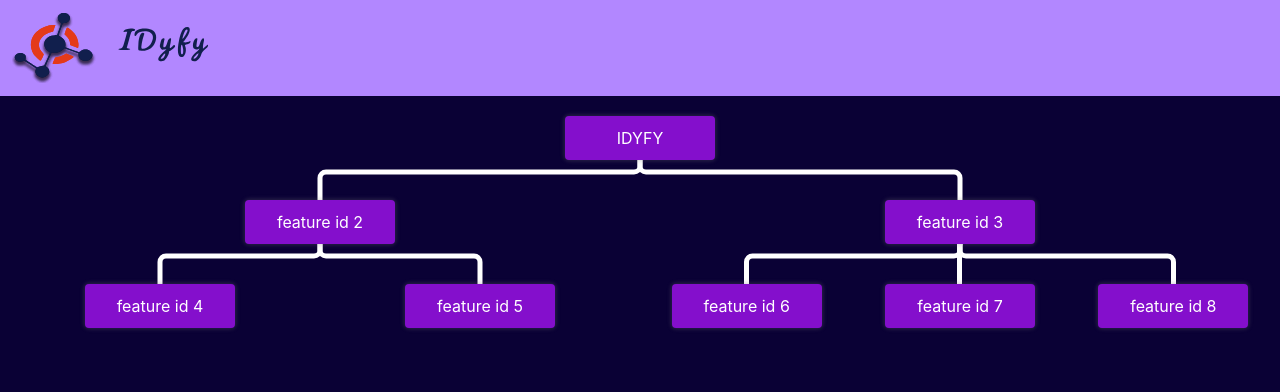
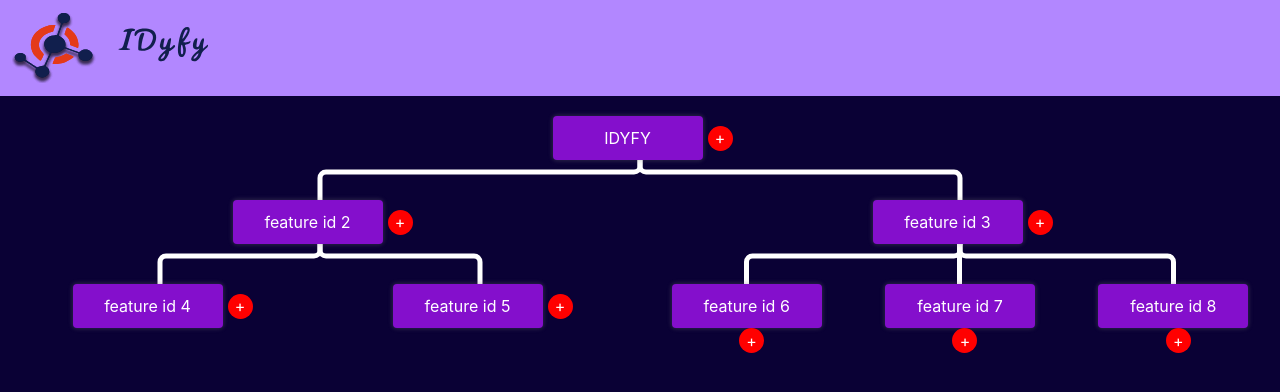
Before and after one commit to srinivass2000/IDyfy, a React (Create React App) app in the folder client/: page /graph_3 in a window 1280 px wide. Shown: the top 392 px of the page. Built offline with nearby package versions, Linux system fonts and the light colour scheme; sample sign-in values are in the browser's storage.

Commit message:
Tree hide and show feature halfway

```diff
--- a/client/src/components/graph/graph_3.js
+++ b/client/src/components/graph/graph_3.js
@@ -2,7 +2,7 @@ import React, { useEffect, useState } from "react";
 import Graph_3_Iterate from "./graph_3_iterate_root";
 import "./lib/treestyle.css";
 const Graph_3 = () => {
-  const Data = [
+  let Data = [
     { id: 1, parentid: "root", descp: "IDYFY" },
     { id: 2, parentid: 1, descp: "feature id 2" },
     { id: 3, parentid: 1, descp: "feature id 3" },
@@ -12,20 +12,36 @@ const Graph_3 = () => {
     { id: 7, parentid: 3, descp: "feature id 7" },
     { id: 8, parentid: 3, descp: "feature id 8" },
   ];
-  const allLinks = [
-    ["path1", "1", "2"],
-    ["path2", "1", "3"],
-    ["path3", "2", "4"],
-    ["path4", "2", "5"],
-    ["path5", "3", "6"],
-    ["path6", "3", "7"],
-    ["path7", "3", "8"],
-  ];
+  const [allLinks, SetAllLinks] = useState([]);
+  // let allLinks = [];
+  let ShowHideArray = new Array(Data.length).fill(0);
+  ShowHideArray[0] = 1;
   const [TreeData, SetTreeData] = useState(Data);
-
+  const Clicked = (p) => {
+    console.log("Clicked on item " + p);
+    if (ShowHideArray[p] === 0) {
+      ShowHideArray[p] = 1;
+    } else {
+      ShowHideArray[p] = 0;
+    }
+    console.log(ShowHideArray);
+    // SetTreeData([
+    //   { id: 1, parentid: "root", descp: "IDYFY" },
+    //   { id: 2, parentid: 1, descp: "feature id 2" },
+    //   { id: 3, parentid: 1, descp: "feature id 3" },
+    //   { id: 4, parentid: 2, descp: "feature id 4" },
+    //   { id: 5, parentid: 2, descp: "feature id 5" },
+    // ]);
+  };
   let pathNumber = 1,
     strokeWidth = "5px",
     strokeColor = "#FFFFFfff";
+
+  function generatepath() {
+    TreeData.map((data, key) => {
+      key == 0 ? <></> : allLinks.push(["path" + key, data.parentid, data.id]);
+    });
+  }
 
   const path = () => {
     let newpath = document.createElementNS(
@@ -43,6 +59,7 @@ const Graph_3 = () => {
 
   function connectCard() {
     let svg = document.getElementById("tree__svg-container__svg");
+    generatepath();
     for (let i = 0; allLinks.length > i; i++) {
       path();
     }
@@ -156,7 +173,7 @@ const Graph_3 = () => {
 
   useEffect(() => {
     connectCard();
-  });
+  }, [TreeData]);
   return (
     <div>
       <div>
@@ -194,13 +211,32 @@ const Graph_3 = () => {
                   </li>
                   <li>Hide/Show Children</li>
                 </ul>
+                <button
+                  className="HideShow relative"
+                  onClick={() => Clicked(1)}
+                  style={{
+                    color: "white",
+                    backgroundColor: "red",
+                    height: "25px",
+                    width: "25px",
+                    right: "-5px",
+                    borderRadius: "20px",
+                  }}
+                >
+                  +
+                </button>
               </div>
             </div>
             <div
               id="from_tree__container__step__card__first"
               className="tree__container__branch"
             >
-              <Graph_3_Iterate tree={TreeData} id={1} pathno={1} />
+              <Graph_3_Iterate
+                tree={TreeData}
+                id={1}
+                pathno={1}
+                Clicked={Clicked}
+              />
             </div>
           </div>
         </div>
--- a/client/src/components/graph/graph_3_iterate_children.js
+++ b/client/src/components/graph/graph_3_iterate_children.js
@@ -67,13 +67,30 @@ const Graph_3_iterate_children = (props) => {
                       Add Sibling
                     </a>
                   </li>
+                  <li>
+                    <a className="dropdown-item">Show/Hide Children </a>
+                  </li>
                 </ul>
+                <button
+                  className="HideShow relative"
+                  onClick={() => props.Clicked(item.id)}
+                  style={{
+                    color: "white",
+                    backgroundColor: "red",
+                    height: "25px",
+                    width: "25px",
+                    right: "-5px",
+                    borderRadius: "20px",
+                  }}
+                >
+                  +
+                </button>
               </div>
               {/* {path()} */}
               <Graph_3_iterate_children
                 tree={TreeData}
                 id={item.id}
-                // pathno={pathNumber}
+                Clicked={props.Clicked}
               />
             </div>
           ) : (
--- a/client/src/components/graph/graph_3_iterate_root.js
+++ b/client/src/components/graph/graph_3_iterate_root.js
@@ -63,13 +63,31 @@ const Graph_3_Iterate = (props) => {
                     Add Sibling
                   </a>
                 </li>
+                <li>
+                  <a className="dropdown-item">Show/Hide Children </a>
+                </li>
               </ul>
+              <button
+                className="HideShow relative"
+                onClick={() => props.Clicked(item.id)}
+                style={{
+                  color: "white",
+                  backgroundColor: "red",
+                  height: "25px",
+                  width: "25px",
+                  right: "-5px",
+                  borderRadius: "20px",
+                }}
+              >
+                +
+              </button>
             </div>
+
             {/* {path()} */}
             <Graph_3_Iterate2
               tree={TreeData}
               id={item.id}
-              // pathno={pathNumber}
+              Clicked={props.Clicked}
             />
           </div>
         ) : (
```
